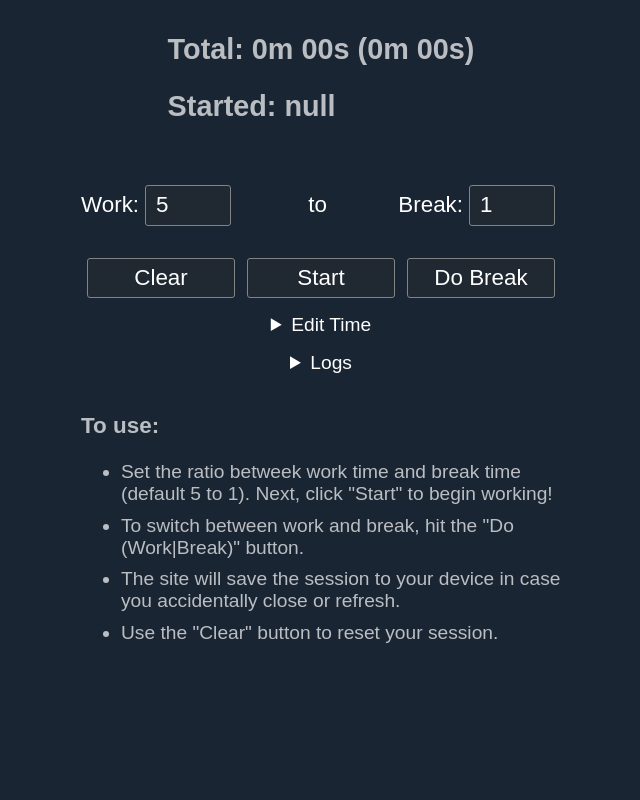
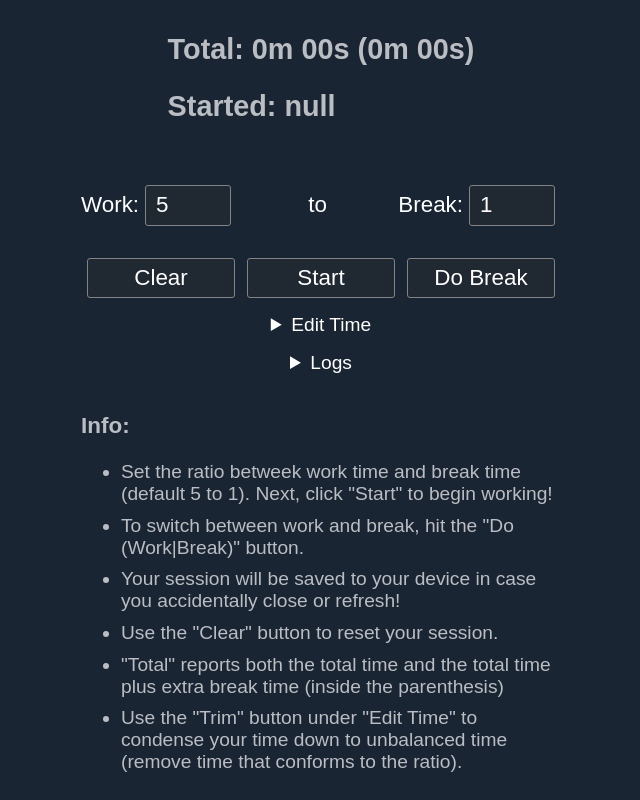
Before and after one commit to Vandesm14/ratio-timer, a Svelte app: page / in a window 1280 px wide. Shown: the part 234-1034 px from the top of the page, without its empty margins (319-959 px from the left). Before the commit the page ends 905 px from the top, so only its background shows below. Built offline with nearby package versions, Linux system fonts and the light colour scheme.

Commit message:
update info

```diff
--- a/src/App.svelte
+++ b/src/App.svelte
@@ -188,12 +188,14 @@
 		</div>
 	</details>
 	<div class="info">
-		<h3>To use:</h3>
+		<h3>Info:</h3>
 		<ul>
 			<li>Set the ratio betweek work time and break time (default 5 to 1). Next, click "Start" to begin working!</li>
 			<li>To switch between work and break, hit the "Do (Work|Break)" button.</li>
-			<li>The site will save the session to your device in case you accidentally close or refresh.</li>
+			<li>Your session will be saved to your device in case you accidentally close or refresh!</li>
 			<li>Use the "Clear" button to reset your session.</li>
+      <li>"Total" reports both the total time and the total time plus extra break time (inside the parenthesis)</li>
+			<li>Use the "Trim" button under "Edit Time" to condense your time down to unbalanced time (remove time that conforms to the ratio).</li>
 		</ul>
 	</div>
 </main>
```
